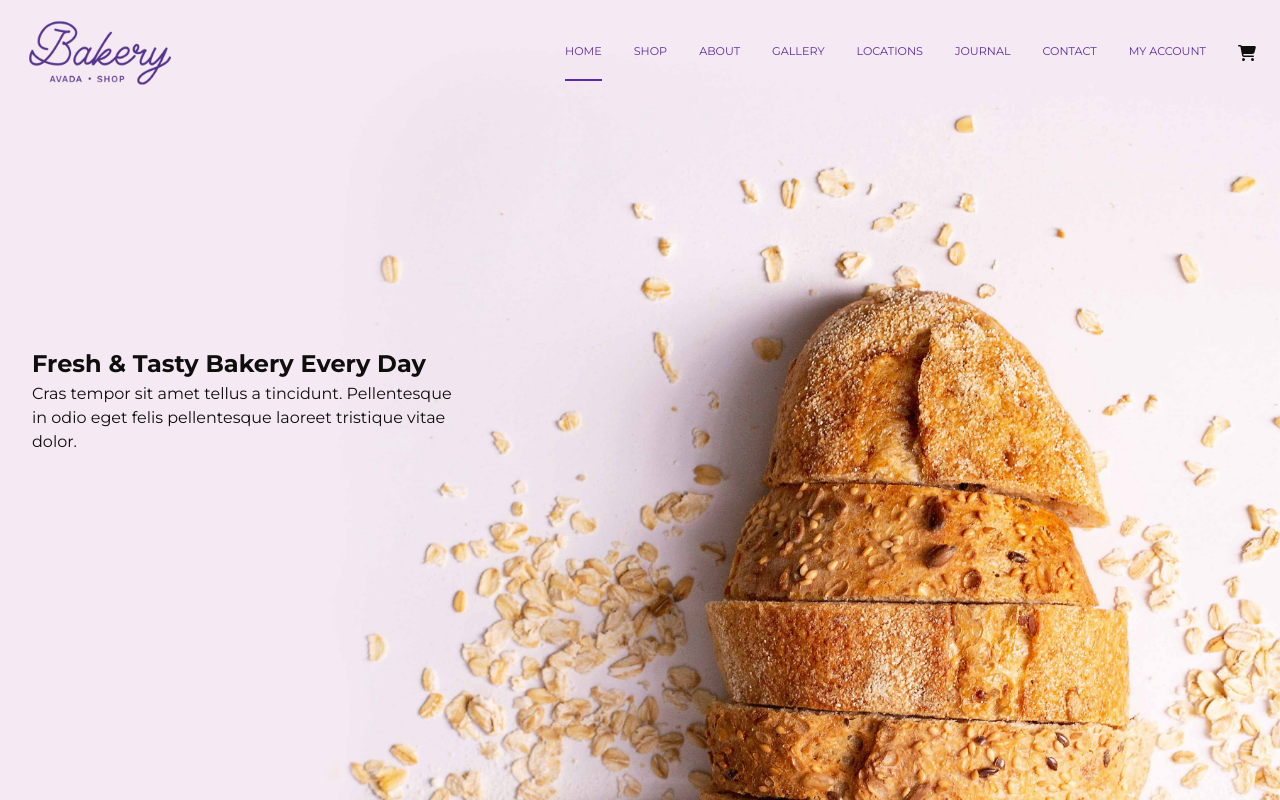
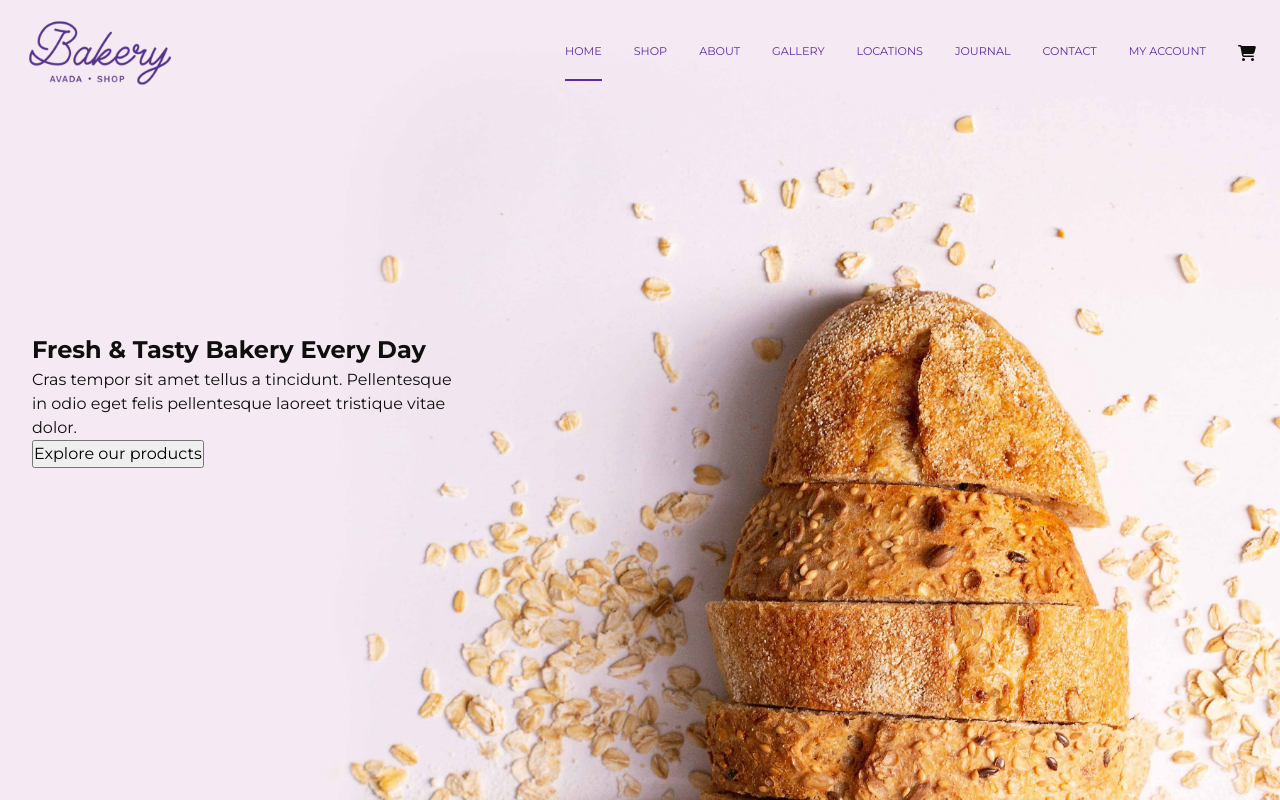
Before and after one commit to EliGolam/proj-html-vuejs, a Vue app: page / in a window 1280 px wide. Built offline with nearby package versions, Linux system fonts and the light colour scheme; a web font is replaced by a local one.

Commit message:
created dynamic info card

```diff
--- a/src/App.vue
+++ b/src/App.vue
@@ -1,10 +1,15 @@
 <template>
   <div id="app">
+    <PageHeader />
+
     <div class="hero-bg">
-      <PageHeader />
-
       <div class="container-info">
-        <InfoArticleComponent :info="heroText" class="info-card" />
+        <InfoArticleComponent
+          :info="heroText"
+          :withCTA="true"
+          :CTABtnType="'light'"
+          class="info-card"
+        />
       </div>
     </div>
 
--- a/src/assets/styles/_app.scss
+++ b/src/assets/styles/_app.scss
@@ -41,8 +41,5 @@ $default-font-settings: $fw-default $fs-default $ff-default;
         // Size
         width: 100%;
         min-height: 800px;
-
-        // Position parallax content
-        position: relative;
     }
 }
--- a/src/components/CTAButtonComponent.vue
+++ b/src/components/CTAButtonComponent.vue
@@ -1,12 +1,14 @@
 <template>
-	<div>
-
-	</div>
+	<button type="button" :class="buttonType">{{ buttonText }}</button>
 </template>
 
 <script>
 export default {
-
+	name: 'CTAButtonComponent',
+	props: {
+		buttonText: String,
+		buttonType: String, /* 'light' | 'dark' */
+	},
 }
 </script>
 
--- a/src/components/InfoArticleComponent.vue
+++ b/src/components/InfoArticleComponent.vue
@@ -3,17 +3,19 @@
 		<component :is="heading">{{ info.title }}</component>
 		<p>{{ info.content }}</p>
 
-
+		<CTAButtonComponent v-if="withCTA"
+			:buttonText="info.cta"
+			:buttonType="CTABtnType"
+		/>
 	</article>
 </template>
 
 <script>
+import CTAButtonComponent from './CTAButtonComponent.vue';
+
 export default {
-	name: 'InfoArticleComponent',
-
+    name: "InfoArticleComponent",
     props: {
-		options: String, /* 'accentTitle', 'accentContent' */
-
         info: Object,
         /* {
             title: String,
@@ -24,19 +26,21 @@ export default {
         // Optional Props
         heading: {
             type: String,
-			default: 'h2',
+            default: "h2",
         },
-
         withCTA: {
             type: Boolean,
             default: false,
         },
-
         CTABtnType: {
             type: String,
-			default: 'dark',
+            default: "dark",
         },
     },
+
+    components: {
+			CTAButtonComponent
+		}
 }
 </script>
 
--- a/src/components/mainComponents/PageHeader.vue
+++ b/src/components/mainComponents/PageHeader.vue
@@ -51,8 +51,8 @@ header {
 	$logo-size: 150px;
 	$default-padding: $_size-6;
 
-	// Position for parallax effect
-	position: fixed;
+	// Position for overlapping with Hero BG
+	position: absolute;
 		top: 0;
 
 	width: 100%;
```
Lines whose indentation alone changed are shown as unchanged.
